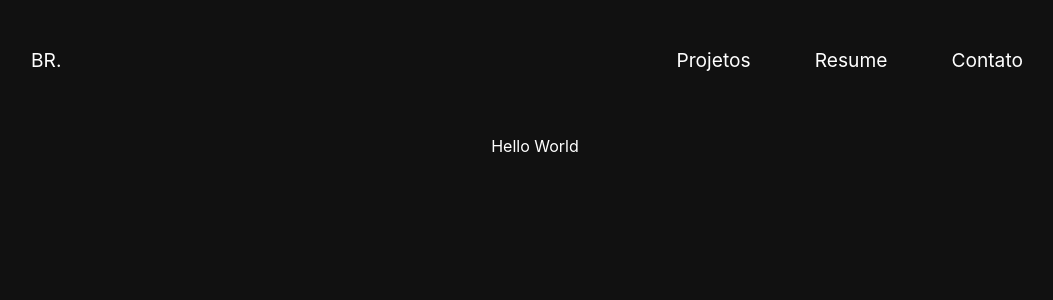
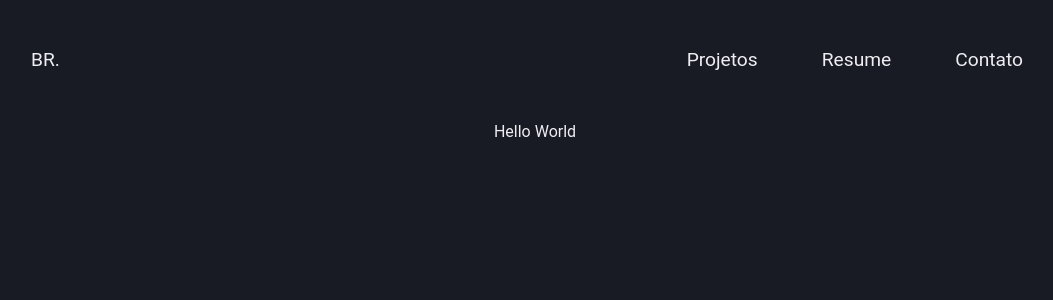
Before and after one commit to Brspontes/react-portfolio, a React (Create React App) app: page / in a window 1280 px wide. Shown: the top 300 px of the page, without its empty margins (105-1158 px from the left). Built offline with nearby package versions, Linux system fonts and the light colour scheme.

Commit message:
implementando theme chackra ui

```diff
--- a/package.json
+++ b/package.json
@@ -3,6 +3,9 @@
   "version": "0.1.0",
   "private": true,
   "dependencies": {
+    "@chakra-ui/react": "^1.8.7",
+    "@emotion/react": "^11.8.2",
+    "@emotion/styled": "^11.8.1",
     "@testing-library/jest-dom": "^5.16.3",
     "@testing-library/react": "^12.1.4",
     "@testing-library/user-event": "^13.5.0",
@@ -10,6 +13,7 @@
     "@types/node": "^16.11.26",
     "@types/react": "^17.0.43",
     "@types/react-dom": "^17.0.14",
+    "framer-motion": "^6.2.8",
     "react": "^18.0.0",
     "react-dom": "^18.0.0",
     "react-scripts": "5.0.0",
@@ -17,7 +21,7 @@
     "web-vitals": "^2.1.4"
   },
   "scripts": {
-    "start": "react-scripts start",
+    "start": "react-scripts start ./src/pages/index.tsx",
     "build": "react-scripts build",
     "test": "react-scripts test",
     "eject": "react-scripts eject"
--- a/src/index.tsx
+++ b/src/index.tsx
@@ -3,11 +3,15 @@ import ReactDOM from 'react-dom';
 import './index.css';
 import App from './App';
 import Header from './components/header';
+import { ChakraProvider  } from '@chakra-ui/react'
+import { theme } from './theme';
 
 ReactDOM.render(
   <React.StrictMode>
-    <Header></Header>
-    <App />
+    <ChakraProvider theme= { theme }>
+      <Header />
+      <App />
+    </ChakraProvider>
   </React.StrictMode>,
   document.getElementById('root')
 )
--- /dev/null
+++ b/src/theme.ts
@@ -0,0 +1,30 @@
+import { extendTheme } from '@chakra-ui/react'
+
+export const theme = extendTheme({
+    colors: {
+      gray: {
+        "900": "#181B23",
+        "800": "#1F2029",
+        "700": "#353646",
+        "600": "#4B4D63",
+        "500": "#616480",
+        "400": "#797D9A",
+        "300": "#9699B0",
+        "200": "#B3B5C6",
+        "100": "#D1D2DC",
+        "50": "#EEEEF2",
+      }
+    },
+    fonts: {
+      heading: 'Roboto',
+      body: 'Roboto'
+    },
+    styles: {
+        global: {
+            body: {
+                bg: 'gray.900',
+                color: 'gray.50'
+            }
+        }
+    }
+})
```
Also changed, not shown: 1 other file (tests, documents, lock files or other folders).
